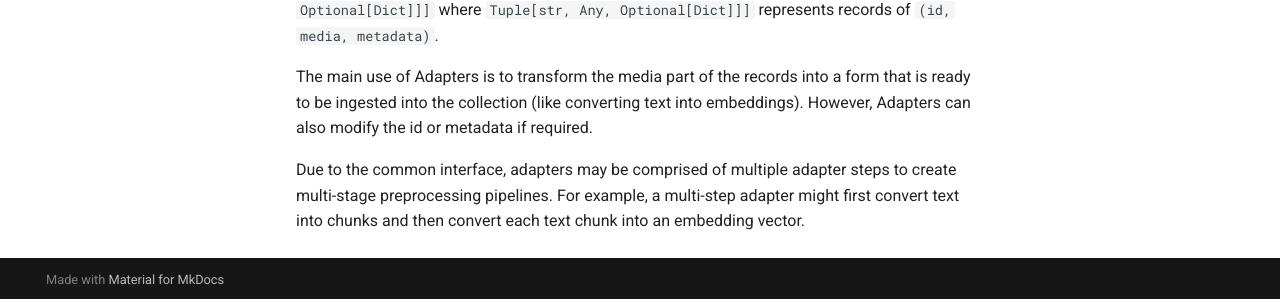
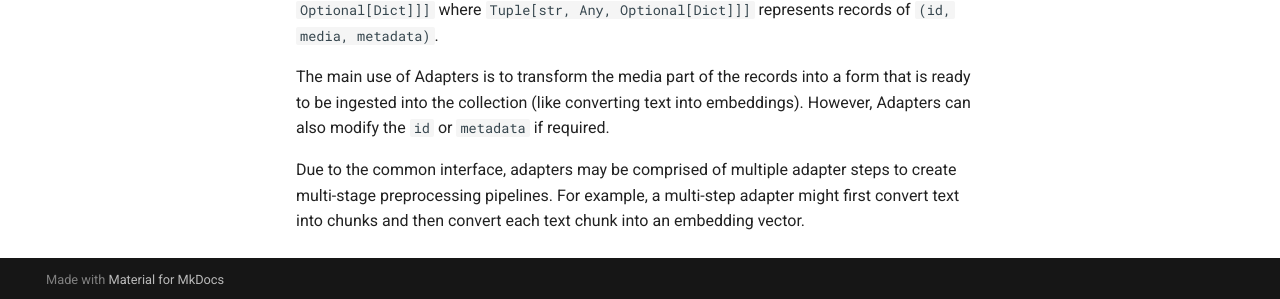
Before and after one commit to supabase/vecs, an MkDocs documentation site: the page built from docs/concepts_adapters.md, in a window 1280 px wide and 900 px high, scrolled down 2409 px. Shown: the part 598-897 px from the top of the window. Built offline with MkDocs 1.6.1 and Material for MkDocs 9.7.7, drawn with Linux system fonts in a browser that asks for light colours; comment, search, counter and statistics services are not loaded.

Commit message:
codeblock variable names
Co-authored-by: Greg Richardson <greg.nmr@gmail.com>

```diff
--- a/docs/concepts_adapters.md
+++ b/docs/concepts_adapters.md
@@ -124,6 +124,6 @@ docs.query(data="foo bar")
 
 Adapters are objects that take in data in the form of `Iterable[Tuple[str, Any, Optional[Dict]]]` where `Tuple[str, Any, Optional[Dict]]]` represents records of `(id, media, metadata)`.
 
-The main use of Adapters is to transform the media part of the records into a form that is ready to be ingested into the collection (like converting text into embeddings). However, Adapters can also modify the id or metadata if required.
+The main use of Adapters is to transform the media part of the records into a form that is ready to be ingested into the collection (like converting text into embeddings). However, Adapters can also modify the `id` or `metadata` if required.
 
 Due to the common interface, adapters may be comprised of multiple adapter steps to create multi-stage preprocessing pipelines. For example, a multi-step adapter might first convert text into chunks and then convert each text chunk into an embedding vector.
```
